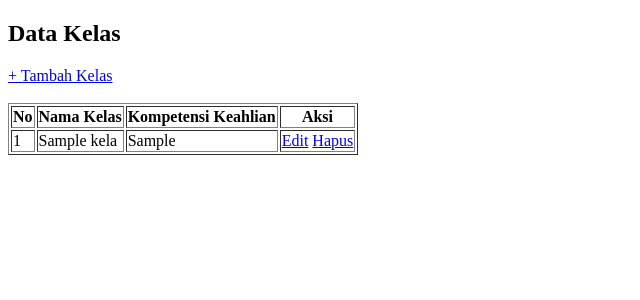
After one commit to pplg-airlangga-samarinda-22/spp-KeiClaire, a PHP site: page /admin/kelas.php in a window 1280 px wide. The commit adds this page. Shown: the top 300 px of the page, without its empty margins (0-640 px from the left). Run offline with PHP 8.4, Linux system fonts and the light colour scheme; tables that the repository leaves empty hold one stand-in row (values such as "Sample post").

Commit message:
CRUD selesai

```diff
--- /dev/null
+++ b/admin/kelas.php
@@ -0,0 +1,48 @@
+<?php
+require '../koneksi.php';
+
+// Hapus Data
+if (isset($_GET['hapus'])) {
+    $id = $_GET['hapus'];
+    mysqli_query($koneksi, "DELETE FROM kelas WHERE id_kelas=$id");
+    header("Location: kelas.php");
+}
+
+// Ambil Data untuk Tabel
+$kelas = mysqli_query($koneksi, "SELECT * FROM kelas");
+?>
+
+<!DOCTYPE html>
+<html lang="id">
+<head>
+    <meta charset="UTF-8">
+    <meta name="viewport" content="width=device-width, initial-scale=1.0">
+    <title>Data Kelas</title>
+</head>
+<body>
+    <h2>Data Kelas</h2>
+    <a href="tambah-kelas.php">+ Tambah Kelas</a>
+    <br><br>
+
+    <table border="1">
+        <tr>
+            <th>No</th> <!-- Tambah kolom nomor -->
+            <th>Nama Kelas</th>
+            <th>Kompetensi Keahlian</th>
+            <th>Aksi</th>
+        </tr>
+        <?php $no = 1; ?>
+        <?php while ($row = mysqli_fetch_assoc($kelas)) : ?>
+        <tr>
+            <td><?= $no++; ?></td> <!-- Menampilkan nomor urut -->
+            <td><?= $row['nama_kelas']; ?></td>
+            <td><?= $row['kompetensi_keahlian']; ?></td>
+            <td>
+                <a href="edit-kelas.php?id=<?= $row['id_kelas']; ?>">Edit</a>
+                <a href="kelas.php?hapus=<?= $row['id_kelas']; ?>" onclick="return confirm('Hapus data ini?')">Hapus</a>
+            </td>
+        </tr>
+        <?php endwhile; ?>
+    </table>
+</body>
+</html>
--- a/index.php
+++ b/index.php
@@ -7,6 +7,7 @@
     <link rel="stylesheet" href="style.css">
 </head>
 <body>
+    <button><a href="admin/kelas.php">Kelas</a></button>
     <button><a href="logout.php">Logout</a></button>
     <h3>Halo Selamat Datang di Aplikasi Pembayaran SPP</h3>
     <p>Aplikasi ini dibuat oleh Rizal Dwi Ristiadi from SMKTI Airlangga <br>
```
Also changed, not shown: admin/edit-kelas.php (added, +44 -0 lines), admin/tambah-kelas.php (added, +35 -0 lines).
